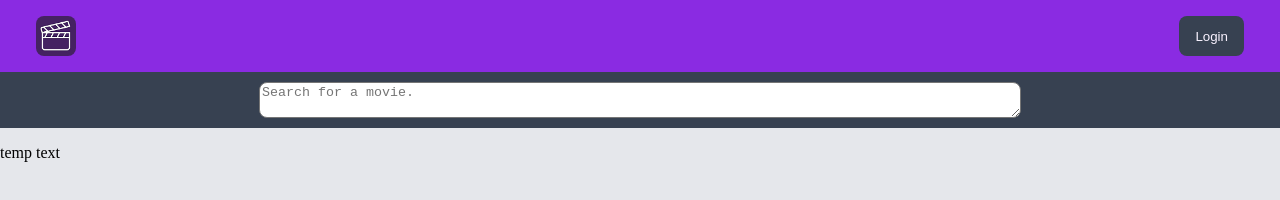
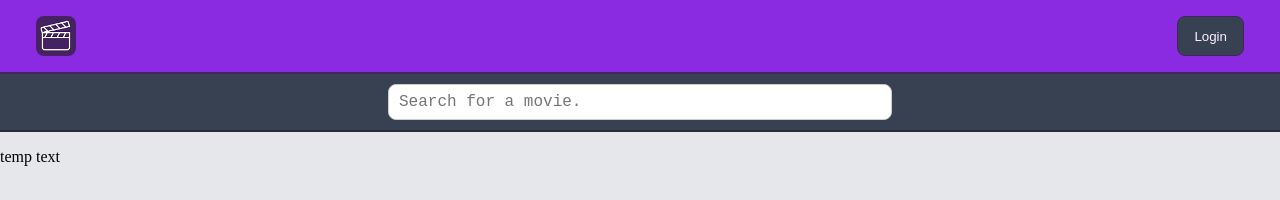
Before and after one commit to mikey1201/CISC-3140-Group-Project, a plain HTML site: page index.html in a window 1280 px wide. Drawn offline with Linux system fonts and the light colour scheme.

Commit message:
styling changes

```diff
--- a/styles/stylesheet1.css
+++ b/styles/stylesheet1.css
@@ -12,22 +12,30 @@ body {
     display: flex;
     justify-content: space-between;
     padding: 16px 36px;
+    border-bottom: 2px solid #452262;
 }
 #login {
     border-radius: 8px;
-    border: 0 none;
+    border: 1px solid #452262;
     color: #f9f2ff;
     background-color: #374151;
     cursor: pointer;
-    padding: 8px 16px;
+    padding: 0 16px;
 }
 #search\ area {
     background-color: #374151;
     display: flex;
     justify-content: center;
     padding: 10px;
+    border-bottom: 2px solid #252d37;
 }
 #search\ bar {
-    width: 60%;
+    width: 40%;
+    height: 36px;
     border-radius: 8px;
+    resize: none;
+    padding: 8px 10px;
+    box-sizing: border-box;
+    border: 1px solid #ccc;
+    font-size: 16px;
 }
```
Also changed, not shown: index.html (+1 -1 lines).
